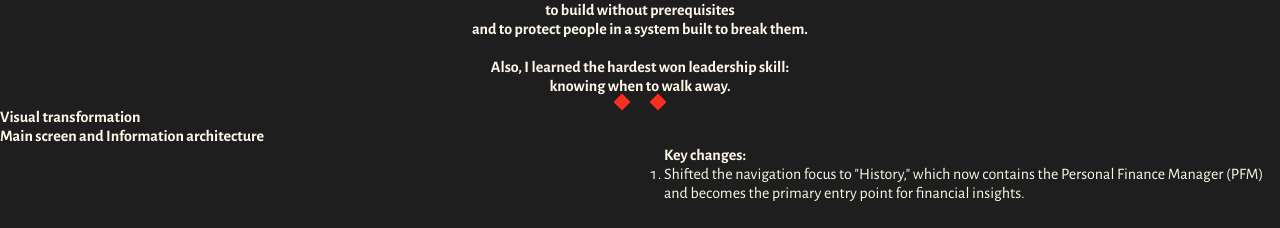
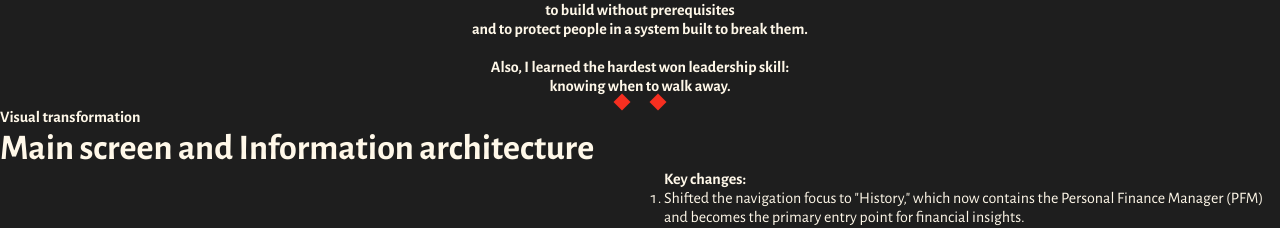
Before and after one commit to voleriyah/portfolio, a Next.js app: page /cases/end-to-end-transformation in a window 1280 px wide. Shown: the part 4692-4920 px from the top of the page. Built offline with nearby package versions, Linux system fonts and the light colour scheme; a web font is replaced by a local one.

Commit message:
headings fix

```diff
--- a/app/cases/end-to-end-transformation/page.tsx
+++ b/app/cases/end-to-end-transformation/page.tsx
@@ -953,8 +953,8 @@ knowing when to walk away.
       Visual transformation
     </h1>
 
-    <p className="text-l" style={{ fontWeight: 700, marginBottom: 'clamp(24px, calc(24px + (48px - 24px) * ((100vw - 320px) / (1920px - 320px))), 48px)' }}>Main screen and Information architecture</p>
 
+    <h2 className="heading-m" style={{ marginBottom: 'clamp(24px, calc(24px + (64px - 24px) * ((100vw - 320px) / (1920px - 320px))), 64px)' }}>Main screen and Information architecture</h2>
     {/* Desktop: 2 columns, Mobile: stacked */}
     <div className="flex flex-col lg:flex-row gap-8 lg:gap-12 lg:items-center">
 
@@ -1025,7 +1025,7 @@ knowing when to walk away.
             <li>Shifted the navigation focus to "History," which now contains the Personal Finance Manager (PFM) and becomes the primary entry point for financial insights.</li><br />
             <li>Separated "Services" into its own area to support future product growth and removed non-essential shortcut buttons from the home screen to reduce noise.</li><br />
             <li>Replaced oversized marketing banners with flexible, scalable stories to increase available screen real estate and improve the visibility of ongoing campaigns.</li><br />
-            <li>Moved cashback to the home screen to improve discoverability and engagement.</li>
+            <li>Moved cashback to the home screen to improve discoverability and engagement.</li> <br/>
             <li>Introduced customizable home screen layout: users can now arrange financial tools the way they want. Product teams were required to create widget-level value blocks instead of single-action buttons — a shift toward a product-led home experience.</li><br />
             <li>Brought Payments and Transfers into fast-access actions on the home screen, with a long-term plan to merge these two sections in the bottom navigation.</li><br />
             <li>Merged "Notifications" and "Messages" to reduce redundancy and simplify communication entry points.</li>
--- a/app/globals.css
+++ b/app/globals.css
@@ -58,6 +58,16 @@ html {
   line-height: normal;
 }
 
+.heading-m {
+  color: var(--main-white, #FFF8E9);
+  font-family: "Alegreya Sans";
+  font-size: 36px;
+  font-size: clamp(24px, calc(24px + (36px - 24px) * ((100vw - 320px) / (1920px - 320px))), 36px);
+font-weight: 800;
+line-height: normal;
+letter-spacing: clamp(-0.24px, calc(-0.24px + (-0.36px - -0.24px) * ((100vw - 320px) / (1920px - 320px))), -0.36px);
+}
+
 .heading-s {
   color: var(--main-white, #FFF8E9);
   font-family: "Alegreya Sans";
```
